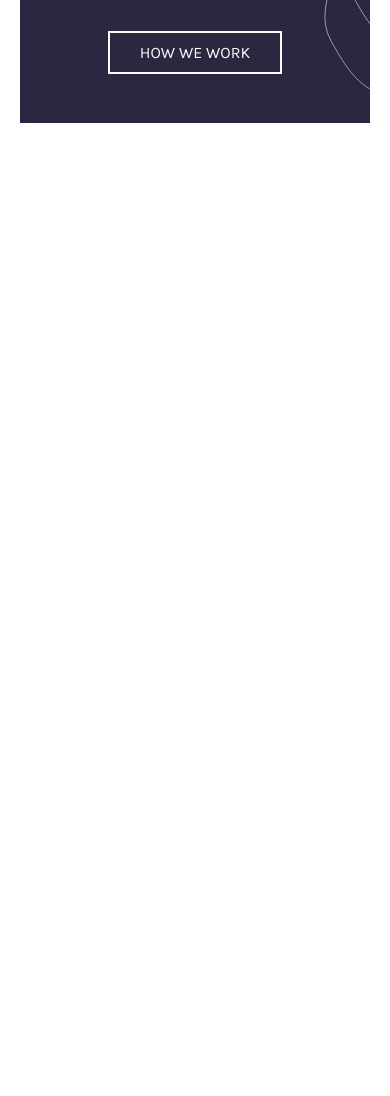
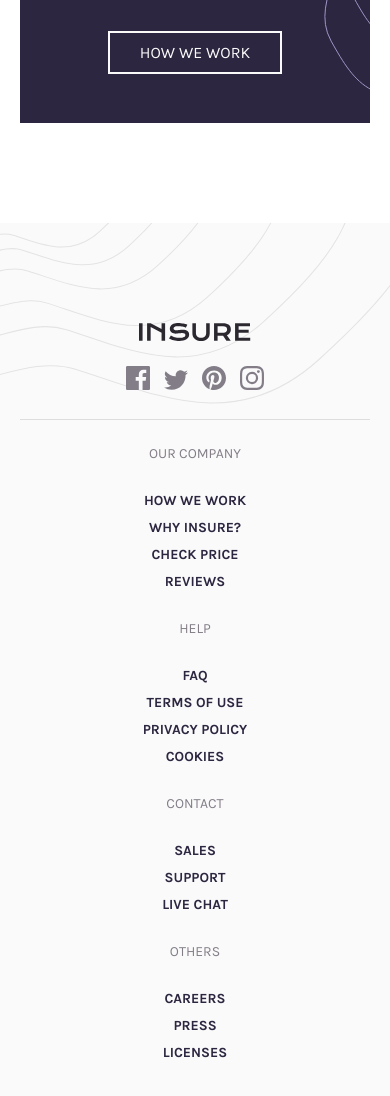
Before and after one commit to washington299/insure-landing-page, a plain HTML site: page index.html in a window 390 px wide. Shown: the part 2557-3653 px from the top of the page. Before the commit the page ends 2780 px from the top, so only its background shows below. Drawn offline with Linux system fonts and the light colour scheme.

Commit message:
finish footer mobile

```diff
--- a/index.html
+++ b/index.html
@@ -109,6 +109,59 @@
     </section>
   </main>
 
+  <footer class="footer">
+    <div class="container container__footer">
+      <img src="images/bg-pattern-footer-mobile.svg" alt="Background pattern footer mobile" class="footer__bg-pattern-mob" />
+      <img src="images/bg-pattern-footer-desktop.svg" alt="Background pattern footer desktop" class="footer__bg-pattern-desktop" />
+      <section class="footer__header">
+        <img src="images/logo.svg" alt="Insure logo" class="footer__logo" />
+        <div class="footer__icons-list">
+          <img src="images/icon-facebook.svg" alt="Facebook icon" class="footer__icon" />
+          <img src="images/icon-twitter.svg" alt="Twitter icon" class="footer__icon" />
+          <img src="images/icon-pinterest.svg" alt="Pinterest icon" class="footer__icon" />
+          <img src="images/icon-instagram.svg" alt="Instagram icon" class="footer__icon" />
+        </div>
+      </section>
+      <div class="footer__line"></div>
+      <section class="footer__body">
+        <article class="footer__link-area">
+          <span class="footer__link-title">our company</span>
+          <div class="footer__links">
+            <span class="footer__link">how we work</span>
+            <span class="footer__link">why insure?</span>
+            <span class="footer__link">check price</span>
+            <span class="footer__link">reviews</span>
+          </div>
+        </article>
+        <article class="footer__link-area">
+          <span class="footer__link-title">help</span>
+          <div class="footer__links">
+            <span class="footer__link">faq</span>
+            <span class="footer__link">terms of use</span>
+            <span class="footer__link">privacy policy</span>
+            <span class="footer__link">cookies</span>
+          </div>
+        </article>
+        <article class="footer__link-area">
+          <span class="footer__link-title">contact</span>
+          <div class="footer__links">
+            <span class="footer__link">sales</span>
+            <span class="footer__link">support</span>
+            <span class="footer__link">live chat</span>
+          </div>
+        </article>
+        <article class="footer__link-area">
+          <span class="footer__link-title">others</span>
+          <div class="footer__links">
+            <span class="footer__link">careers</span>
+            <span class="footer__link">press</span>
+            <span class="footer__link">licenses</span>
+          </div>
+        </article>
+      </section>
+    </div>
+  </footer>
+
   <script src="scripts/index.js"></script>
 </body>
 </html>
--- a/styles/index.css
+++ b/styles/index.css
@@ -259,6 +259,85 @@ body {
     text-align: center;
     padding: 0 25px;
     color: var(--neutral-color3);
+    z-index: 1;
+}
+.card__button {
+    z-index: 1;
+}
+
+.footer {
+    background-color: var(--neutral-color3);
+}
+.container__footer {
+    display: flex;
+    flex-direction: column;
+    position: relative;
+    padding: 100px 20px 60px 20px;
+}
+.footer__bg-pattern-mob {
+    position: absolute;
+    top: 0;
+    left: 0;
+    width: 100%;
+}
+.footer__bg-pattern-desktop {
+    display: none;
+    position: absolute;
+    top: 0;
+    left: 0;
+}
+.footer__header {
+    display: flex;
+    flex-direction: column;
+    justify-content: center;
+    align-items: center;
+}
+.footer__logo {
+    z-index: 1;
+}
+.footer__icons-list {
+    margin: 25px 0;
+    z-index: 1;
+}
+.footer__icon {
+    margin: 0 5px;
+    cursor: pointer;
+}
+.footer__line {
+    width: 100%;
+    height: 1px;
+    background-color: #DDD;
+}
+.footer__link-area {
+    display: flex;
+    flex-direction: column;
+    justify-content: center;
+    align-items: center;
+    margin: 25px;
+}
+.footer__link-title,
+.footer__link {
+    text-transform: uppercase;
+    font-family: var(--font-family-karla);
+    font-size: 14px;
+}
+.footer__link-title {
+    margin-bottom: 25px;
+    color: var(--neutral-color2);
+}
+.footer__links {
+    display: flex;
+    flex-direction: column;
+    text-align: center;
+}
+.footer__link {
+    margin: 5px 0;
+    color: var(--primary-color1);
+    font-weight: var(--font-bold-weight);
+    cursor: pointer;
+}
+.footer__link:hover {
+    text-decoration: underline;
 }
 
 @media screen and (min-width: 640px) {
```
